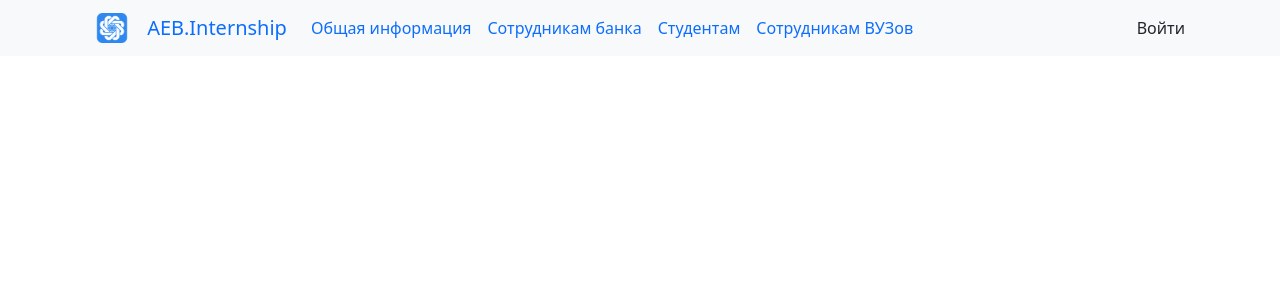
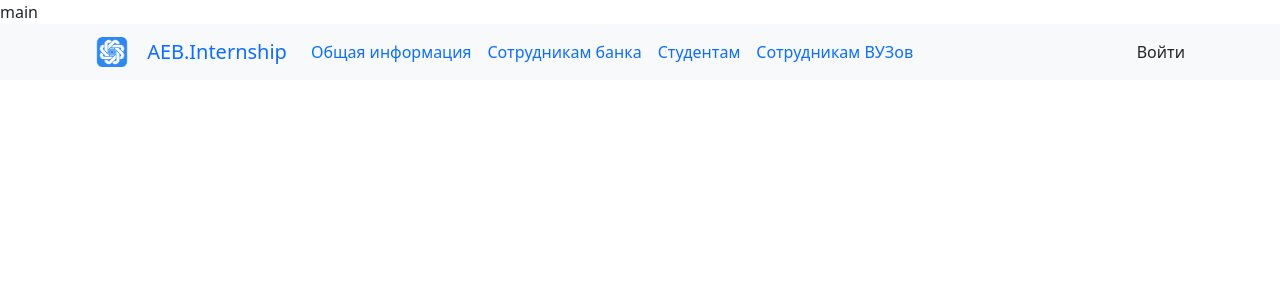
Before and after one commit to popo-137/AEBInternship, a React (Create React App) app: page / in a window 1280 px wide. Shown: the top 300 px of the page. Built offline with nearby package versions, Linux system fonts and the light colour scheme.

Commit message:
доделал переходы

```diff
--- a/src/components/NavBar.js
+++ b/src/components/NavBar.js
@@ -1,6 +1,6 @@
 import React from 'react';
 import {Button, Container, Nav, Navbar,} from "react-bootstrap";
-import {LOGIN_ROUTE} from "../utils/consts";
+import {LOGIN_ROUTE, MAIN_ROUTE} from "../utils/consts";
 import {useNavigate} from "react-router-dom";
 import {observer} from "mobx-react-lite";
 
@@ -10,9 +10,9 @@ const NavBar = observer(() => {
     const navigate = useNavigate()
 
     return (
-        <Navbar collapseOnSelect expand="lg" bg="light" variant="blue">
+        <Navbar expand="lg" bg="light" variant="blue">
             <Container>
-                <Navbar.Brand href="#home">
+                <Navbar.Brand href={MAIN_ROUTE}>
                 <img
                     alt=""
                     src="/unnamed (1).png"
@@ -31,7 +31,12 @@ const NavBar = observer(() => {
                         <Nav.Link href="#uniemploee">Сотрудникам ВУЗов</Nav.Link>
                     </Nav>
                     <Nav>
-                        <Button variant={"outline-black"} onClick={() => navigate(LOGIN_ROUTE)}>Войти</Button>
+                        <Button
+                            variant={"outline-black"}
+                            onClick={() => navigate(LOGIN_ROUTE)}
+                        >
+                            Войти
+                        </Button>
                     </Nav>
                 </Navbar.Collapse>
             </Container>
--- /dev/null
+++ b/src/pages/Bankemploee.js
@@ -0,0 +1,11 @@
+import React from 'react';
+
+const Bankemploee = () => {
+    return (
+        <div>
+            emploee
+        </div>
+    );
+};
+
+export default Bankemploee;
--- /dev/null
+++ b/src/pages/Main.js
@@ -0,0 +1,11 @@
+import React from 'react';
+
+const Main = () => {
+    return (
+        <div>
+            main
+        </div>
+    );
+};
+
+export default Main;
--- a/src/routes.js
+++ b/src/routes.js
@@ -1,10 +1,20 @@
-import {LOGIN_ROUTE, REGISTRATION_ROUTE} from "./utils/consts";
+import {ADMIN_ROUTE, LOGIN_ROUTE, MAIN_ROUTE, REGISTRATION_ROUTE} from "./utils/consts";
 import Auth from "./pages/Auth";
+import Bankemploee from "./pages/Bankemploee";
+import Main from "./pages/Main";
 
 export const authRoutes = [
-
+    {
+        path: ADMIN_ROUTE,
+        Component: Bankemploee
+    }
 ]
 export const publicRoutes = [
+
+    {
+        path: MAIN_ROUTE,
+        Component: Main
+    },
 
     {
         path: LOGIN_ROUTE,
--- a/src/utils/consts.js
+++ b/src/utils/consts.js
@@ -1,2 +1,4 @@
 export const LOGIN_ROUTE = '/login'
 export const REGISTRATION_ROUTE = '/registration'
+export const ADMIN_ROUTE = '/bankemploee'
+export const MAIN_ROUTE = '/'
```
